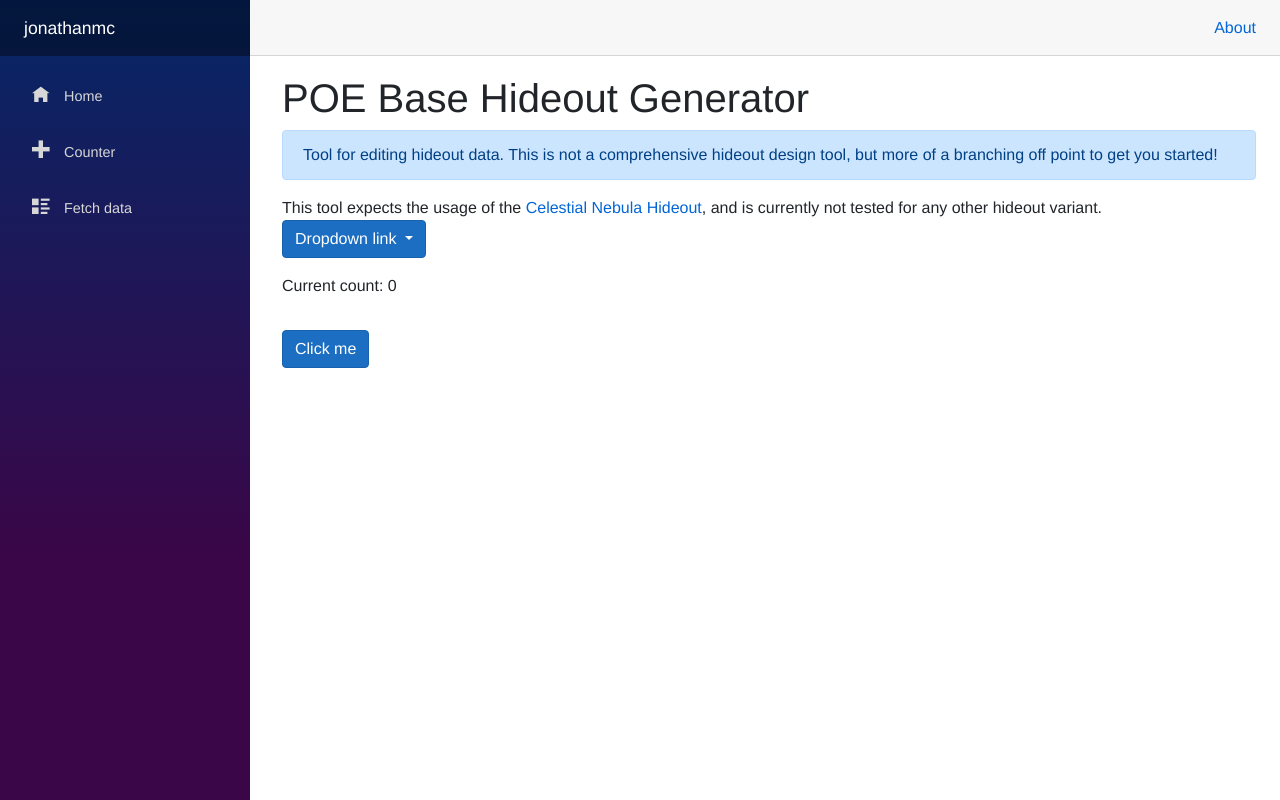
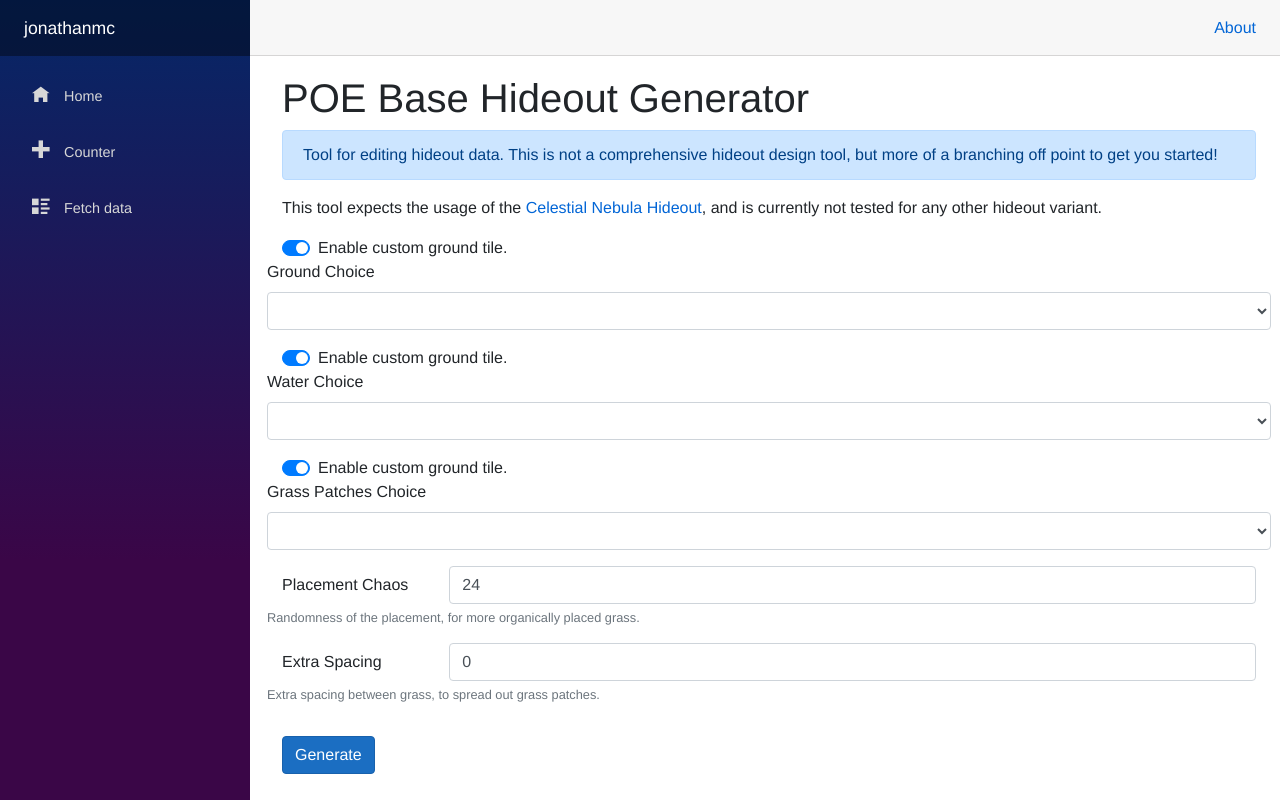
Before and after one commit to JonathanMcCaffrey/blazor-test, an ASP.NET Core app: page /poe/hideout in a window 1280 px wide. Run offline with ASP.NET Core 8, Linux system fonts and the light colour scheme.

Commit message:
Adding addition content to generation. WIP

```diff
--- a/jonathanmc/jonathanmc/Pages/POE/Layout/POELayout.razor
+++ b/jonathanmc/jonathanmc/Pages/POE/Layout/POELayout.razor
@@ -1,36 +1,129 @@
 @page "/poe/hideout"
+@inject HttpClient Http
 
 <h1>POE Base Hideout Generator</h1>
-
 
 <div class="alert alert-primary" role="alert">
     Tool for editing hideout data. This is not a comprehensive hideout design tool, but more of a branching off point to get you started!
 </div>
 
-This tool expects the usage of the <a href="https://pathofexile.gamepedia.com/Celestial_Nebula_Hideout">Celestial Nebula Hideout</a>, and is currently not tested for any other hideout variant.
+<p>
+    This tool expects the usage of the <a href="https://pathofexile.gamepedia.com/Celestial_Nebula_Hideout">Celestial Nebula Hideout</a>, and is currently not tested for any other hideout variant.
+</p>
+
+@if (groundData == null)
+{
+    <p><em>Loading...</em></p>
+}
+else
+{
+    <form>
+        <div class="form-group">
+            <div class="custom-control custom-switch">
+                <input type="checkbox" class="custom-control-input" id="ground" checked @onchange="eventArgs => { GroundToggle(eventArgs.Value); }" />
+                <label class="custom-control-label" for="ground">Enable custom ground tile.</label>
+            </div>
+
+            <div class="form-group row">
+                <label for="ground">Ground Choice</label>
+                <select disabled="@groundDisabled" class="form-control" @bind="@SelectedGround">
+                    <option></option>
+                    @foreach (var ground in groundData)
+                    {
+                        <option value="@ground.Key">@ground.Name (@ground.Var)</option>
+                    }
+                </select>
+
+            </div>
+
+        </div>
+
+        <div class="form-group">
+            <div class="custom-control custom-switch">
+                <input type="checkbox" class="custom-control-input" id="water" checked @onchange="eventArgs => { WaterToggle(eventArgs.Value); }" />
+                <label class="custom-control-label" for="water">Enable custom ground tile.</label>
+            </div>
+
+            <div class="form-group row">
+                <label for="ground">Water Choice</label>
+                <select disabled="@waterDisabled" class="form-control" @bind="@SelectedWater">
+                    <option></option>
+                    @foreach (var water in waterData)
+                    {
+                        <option value="@water.Key">@water.Name (@water.Var)</option>
+                    }
+                </select>
+            </div>
+
+        </div>
 
 
-<div class="dropdown">
-    <a class="btn btn-primary dropdown-toggle" href="#" role="button" id="dropdownMenuLink" data-toggle="dropdown" aria-haspopup="true" aria-expanded="false">
-        Dropdown link
-    </a>
+        <div class="form-group">
+            <div class="custom-control custom-switch">
+                <input type="checkbox" class="custom-control-input" id="grassPatches" checked @onchange="eventArgs => { GrassPatchesToggle(eventArgs.Value); }" />
+                <label class="custom-control-label" for="grassPatches">Enable custom ground tile.</label>
+            </div>
 
-    <div class="dropdown-menu" aria-labelledby="dropdownMenuLink">
-        <a class="dropdown-item" href="#">Action</a>
-        <a class="dropdown-item" href="#">Another action</a>
-        <a class="dropdown-item" href="#">Something else here</a>
-    </div>
-</div>
+            <div class="form-group row">
+                <label for="ground">Grass Patches Choice</label>
+                <select disabled="@grassPatchesDisabled" class="form-control" @bind="@SelectedGrass">
+                    <option></option>
+                    @foreach (var grassPatches in grassPatchesData)
+                    {
+                        <option value="@grassPatches.Key">@grassPatches.Name (@grassPatches.Var)</option>
+                    }
+                </select>
+            </div>
 
-<p></p>
+            <div class="form-group row">
+                <label class="col-2 col-form-label">Placement Chaos</label>
+                <div class="col-10">
+                    <input class="form-control" type="number" value="24">
+                </div>
+                <small id="chaosHelp" class="form-text text-muted">Randomness of the placement, for more organically placed grass.</small>
+            </div>
 
-<p>Current count: @currentCount</p>
+            <div class="form-group row">
+                <label class="col-2 col-form-label">Extra Spacing</label>
+                <div class="col-10">
+                    <input class="form-control" type="number" value="0">
+                </div>
+                <small id="spacingHelp" class="form-text text-muted">Extra spacing between grass, to spread out grass patches.</small>
+            </div>
 
-<pre>@layoutData</pre>
+        </div>
 
-<button class="btn btn-primary" @onclick="GenerateSquareLayout">Click me</button>
+    </form>
+
+    <pre>@layoutData</pre>
+
+    <button class="btn btn-primary" @onclick="Generate">Generate</button>
+}
 
 @code {
+
+    public bool groundDisabled { get; set; }
+    void GroundToggle(object checkedValue)
+    {
+        groundDisabled = !(bool)checkedValue;
+    }
+
+    public bool waterDisabled { get; set; }
+    void WaterToggle(object checkedValue)
+    {
+        waterDisabled = !(bool)checkedValue;
+    }
+
+    public bool grassPatchesDisabled { get; set; }
+    void GrassPatchesToggle(object checkedValue)
+    {
+        grassPatchesDisabled = !(bool)checkedValue;
+    }
+
+    string SelectedGround { get; set; }
+    string SelectedWater { get; set; }
+    string SelectedGrass { get; set; }
+
     #region varibles
     int minX = 153;
     int minY = 559;
@@ -77,11 +170,81 @@
     //Max = { Hash=1179014731, X=560, Y=153, Rot=0, Flip=0, Var=22 }
 
 
+    public TileData[] groundData;
+    public TileData[] waterData;
+    public TileData[] grassPatchesData;
+
+    protected override async Task OnInitializedAsync()
+    {
+        groundData = await Http.GetFromJsonAsync<TileData[]>("data/ground.json");
+        waterData = await Http.GetFromJsonAsync<TileData[]>("data/water.json");
+        grassPatchesData = await Http.GetFromJsonAsync<TileData[]>("data/grassPatches.json");
+    }
+
+    public class TileData
+    {
+        public string Name { get; set; }
+        public string Var { get; set; }
+        public string Hash { get; set; }
+        public int Key { get; set; }
+    }
+
     #endregion
 
-    private void GenerateSquareLayout()
+
+
+    private void Generate()
     {
-        #region main fill
+
+        var random = new Random();
+        var grassDifference = 24;
+
+        for (int x = minX + xOffset; x <= maxX; x += largeCircleTileDimension)
+        {
+            for (int y = minY - yOffset; y >= maxY; y -= largeCircleTileDimension)
+            {
+                var xRand = random.NextDouble() * grassDifference;
+                var yRand = random.NextDouble() * grassDifference;
+
+                var newX = xRand + x;
+                var newY = yRand + y;
+
+                newX = newX < minX ? newX = minX : newX > maxX ? maxX : newX;
+                newY = newY > minY ? newY = minY : newY < maxY ? maxY : newY;
+
+
+                layoutData += $"{{{tileUsed}}} = {{ Hash={tileHash}, X={newX}, Y={newY}, Rot={defaultRotation}, Flip=0, Var={tileVariant} }}\n";
+            }
+        }
+
+    }
+
+    private void GenerateGround()
+    {
+        var random = new Random();
+        var grassDifference = 24;
+
+        for (int x = minX + xOffset; x <= maxX; x += largeCircleTileDimension)
+        {
+            for (int y = minY - yOffset; y >= maxY; y -= largeCircleTileDimension)
+            {
+                var xRand = random.NextDouble() * grassDifference;
+                var yRand = random.NextDouble() * grassDifference;
+
+                var newX = xRand + x;
+                var newY = yRand + y;
+
+                newX = newX < minX ? newX = minX : newX > maxX ? maxX : newX;
+                newY = newY > minY ? newY = minY : newY < maxY ? maxY : newY;
+
+
+                layoutData += $"{{{tileUsed}}} = {{ Hash={tileHash}, X={newX}, Y={newY}, Rot={defaultRotation}, Flip=0, Var={tileVariant} }}\n";
+            }
+        }
+    }
+
+    private void GenerateGrassPatches()
+    {
 
         var random = new Random();
         var grassDifference = 24;
@@ -105,20 +268,8 @@
                 layoutData += $"{{{tileUsed}}} = {{ Hash={tileHash}, X={newX}, Y={newY}, Rot={defaultRotation}, Flip=0, Var={tileVariant} }}\n";
             }
         }
-        #endregion
 
-        #region flip to fill edges
-        /* // Unused
-        for (int x = minX; x < maxX; x += largeCircleTileDimension)
-        {
-            layoutData += $"{{{tileUsed}}} = {{ Hash={tileHash}, X={x}, Y={maxY}, Rot={defaultRotation}, Flip={flippedValue}, Var={largeSquareVariant} }}\n";
-        }*/
 
-        /*for (int y = minY; y < maxY; y += largeCircleTileDimension)
-        {
-            layoutData += $"{{{tileUsed}}} = {{ Hash={tileHash}, X={minX}, Y={y}, Rot={defaultRotation}, Flip={flippedValue}, Var={largeSquareVariant} }}\n";
-        }*/
-        #endregion
     }
 
     private void GenerateCircleLayout()
--- /dev/null
+++ b/jonathanmc/jonathanmc/wwwroot/data/grassPatches.json
@@ -0,0 +1,14 @@
+[
+  {
+    "name": "Grass Patch",
+    "hash": "3856837925",
+    "var": "4",
+    "key": 1
+  },
+  {
+    "name": "Grass Patch",
+    "hash": "3856837925",
+    "var": "13",
+    "key": 2
+  }
+]
--- /dev/null
+++ b/jonathanmc/jonathanmc/wwwroot/data/ground.json
@@ -0,0 +1,104 @@
+[
+  {
+    "name": "Arctic Ground",
+    "hash": "2825914735",
+    "var": "1",
+    "key": 1
+  },
+  {
+    "name": "Arctic Ground",
+    "hash": "2825914735",
+    "var": "3",
+    "key": 2
+  },
+  {
+    "name": "Arctic Ground",
+    "hash": "2825914735",
+    "var": "4",
+    "key": 3
+  },
+  {
+    "name": "Arctic Ground",
+    "hash": "2825914735",
+    "var": "6",
+    "key": 4
+  },
+  {
+    "name": "Arctic Ground",
+    "hash": "2825914735",
+    "var": "9",
+    "key": 5
+  },
+  {
+    "name": "Templar Courts Ground",
+    "hash": "3738574959",
+    "var": "2",
+    "key": 6
+  },
+  {
+    "name": "Lioneye's Watch Ground",
+    "hash": "456645464",
+    "var": "2",
+    "key": 7
+  },
+  {
+    "name": "Lioneye's Watch Ground",
+    "hash": "456645464",
+    "var": "5",
+    "key": 8
+  },
+  {
+    "name": "Dirt Ground",
+    "hash": "1798490749",
+    "var": "2",
+    "key": 9
+  },
+  {
+    "name": "Grass Ground",
+    "hash": "1798490749",
+    "var": "5",
+    "key": 10
+  },
+  {
+    "name": "Grass Ground",
+    "hash": "2825914735",
+    "var": "1",
+    "key": 11
+  },
+  {
+    "name": "Sand Ground",
+    "hash": "1900098565",
+    "var": "2",
+    "key": 12
+  },
+  {
+    "name": "Sand Ground",
+    "hash": "1900098565",
+    "var": "5",
+    "key": 13
+  },
+  {
+    "name": "Wood Ground",
+    "hash": "2661512021",
+    "var": "2",
+    "key": 14
+  },
+  {
+    "name": "Wood Ground",
+    "hash": "2661512021",
+    "var": "5",
+    "key": 15
+  },
+  {
+    "name": "Sewer Ground",
+    "hash": "2521957828",
+    "var": "2",
+    "key": 16
+  },
+  {
+    "name": "Tile Ground",
+    "hash": "2382279785",
+    "var": "2",
+    "key": 17
+  }
+]
--- /dev/null
+++ b/jonathanmc/jonathanmc/wwwroot/data/water.json
@@ -0,0 +1,20 @@
+[
+  {
+    "name": "Water Plane",
+    "hash": "1179014731",
+    "var": "4",
+    "key": 1
+  },
+  {
+    "name": "Water Plane",
+    "hash": "1179014731",
+    "var": "13",
+    "key": 2
+  },
+  {
+    "name": "Water Plane",
+    "hash": "1179014731",
+    "var": "22",
+    "key": 3
+  }
+]
```
Also changed, not shown: jonathanmc/jonathanmc/wwwroot/data/tiles.json (added, +118 -0 lines).
